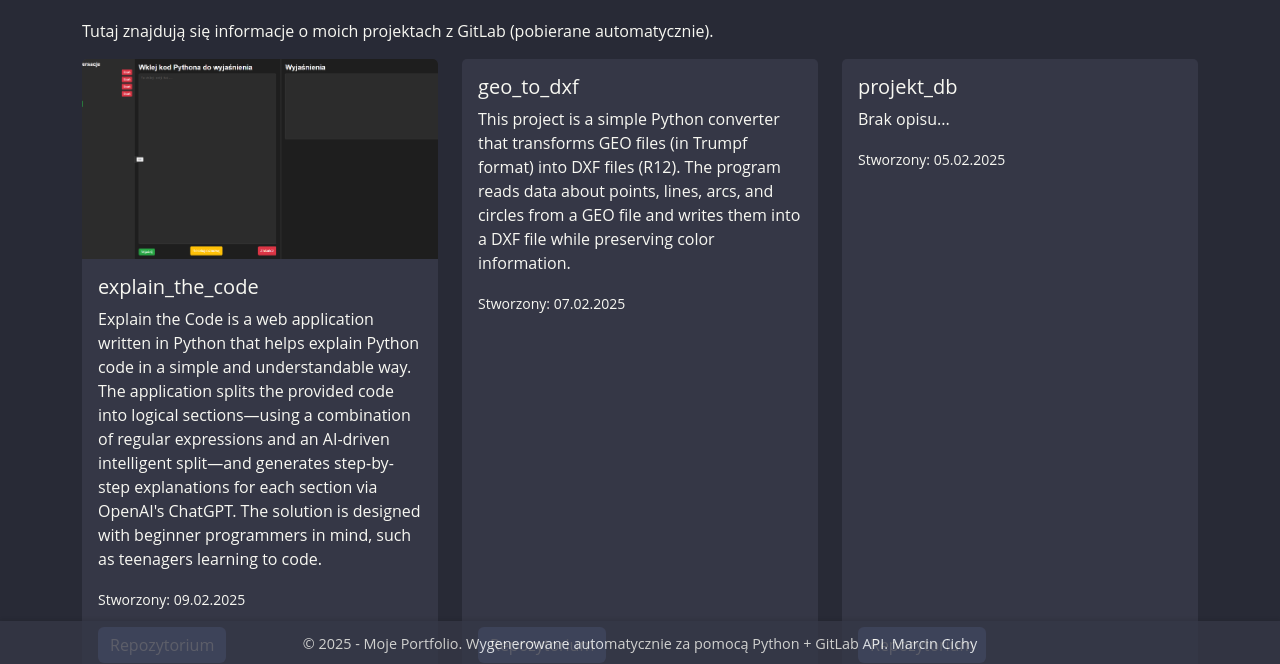
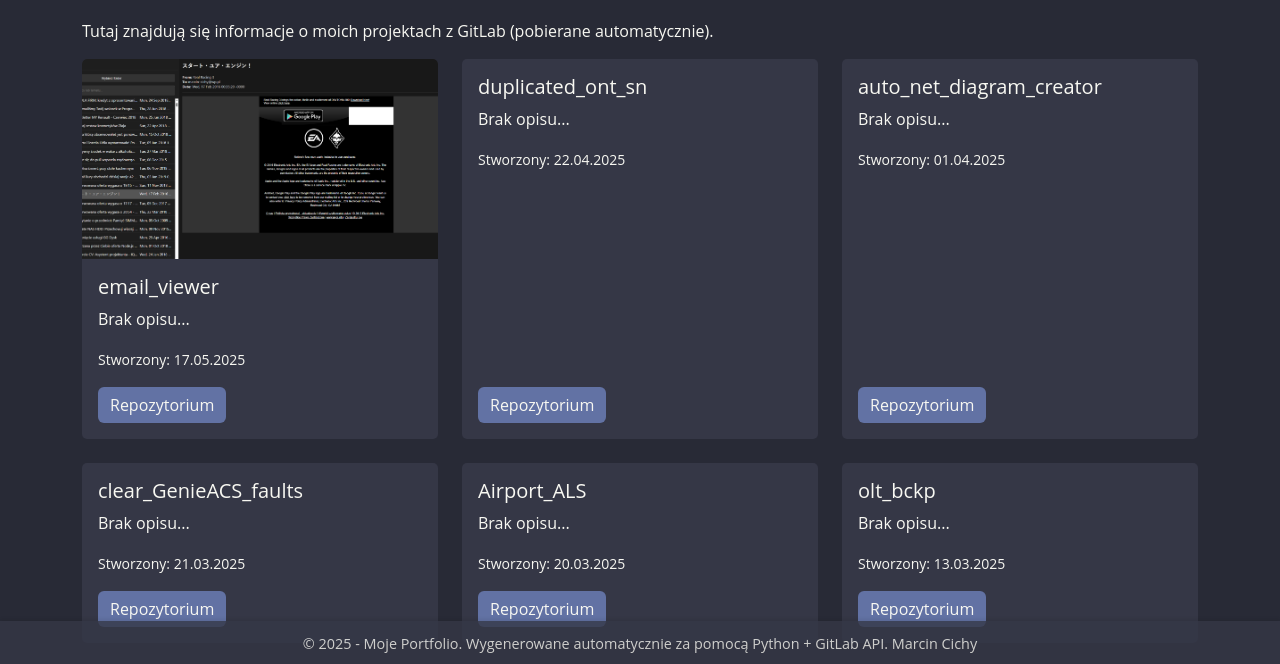
Before and after one commit to MarcinCichy/Create_MyPortfolio_Page, a plain HTML site: page programowanie.html in a window 1280 px wide. Shown: the part 133-797 px from the top of the page. Drawn offline with nearby package versions, Linux system fonts and the light colour scheme.

Commit message:
deploy: c9f98d1cd65a16fb5ad43ad585c129998cac19d8

```diff
--- a/programowanie.html
+++ b/programowanie.html
@@ -60,6 +60,157 @@
 
 <!-- Rzędy Bootstrapa z automatycznymi kolumnami (3 w rzędzie na szerszych ekranach) -->
 <div class="row row-cols-1 row-cols-md-3 g-4">
+
+  <div class="col">
+    <!-- Karta wyrównana do pełnej wysokości w kolumnie -->
+    <div class="card h-100 d-flex flex-column">
+
+        <img src="static/screenshots/69935831_main_window.png" alt="email_viewer"
+             class="card-img-top project-image"
+             style="object-fit: cover; height: 200px; width: 100%;">
+
+      <div class="card-body d-flex flex-column justify-content-between">
+        <div>
+          <h5 class="card-title">email_viewer</h5>
+          <p class="card-text">
+            Brak opisu...
+          </p>
+          <p class="card-text"><small class="text-accent">Stworzony: 17.05.2025</small></p>
+        </div>
+        <div>
+          <a href="https://gitlab.com/MarcinCichy/email_viewer" class="btn btn-primary mt-3" target="_blank">
+            Repozytorium
+          </a>
+        </div>
+      </div>
+    </div>
+  </div>
+
+  <div class="col">
+    <!-- Karta wyrównana do pełnej wysokości w kolumnie -->
+    <div class="card h-100 d-flex flex-column">
+
+      <div class="card-body d-flex flex-column justify-content-between">
+        <div>
+          <h5 class="card-title">duplicated_ont_sn</h5>
+          <p class="card-text">
+            Brak opisu...
+          </p>
+          <p class="card-text"><small class="text-accent">Stworzony: 22.04.2025</small></p>
+        </div>
+        <div>
+          <a href="https://gitlab.com/MarcinCichy/duplicated_ont_sn" class="btn btn-primary mt-3" target="_blank">
+            Repozytorium
+          </a>
+        </div>
+      </div>
+    </div>
+  </div>
+
+  <div class="col">
+    <!-- Karta wyrównana do pełnej wysokości w kolumnie -->
+    <div class="card h-100 d-flex flex-column">
+
+      <div class="card-body d-flex flex-column justify-content-between">
+        <div>
+          <h5 class="card-title">auto_net_diagram_creator</h5>
+          <p class="card-text">
+            Brak opisu...
+          </p>
+          <p class="card-text"><small class="text-accent">Stworzony: 01.04.2025</small></p>
+        </div>
+        <div>
+          <a href="https://gitlab.com/MarcinCichy/auto_net_diagram_creator" class="btn btn-primary mt-3" target="_blank">
+            Repozytorium
+          </a>
+        </div>
+      </div>
+    </div>
+  </div>
+
+  <div class="col">
+    <!-- Karta wyrównana do pełnej wysokości w kolumnie -->
+    <div class="card h-100 d-flex flex-column">
+
+      <div class="card-body d-flex flex-column justify-content-between">
+        <div>
+          <h5 class="card-title">clear_GenieACS_faults</h5>
+          <p class="card-text">
+            Brak opisu...
+          </p>
+          <p class="card-text"><small class="text-accent">Stworzony: 21.03.2025</small></p>
+        </div>
+        <div>
+          <a href="https://gitlab.com/MarcinCichy/clear_genieacs_faults" class="btn btn-primary mt-3" target="_blank">
+            Repozytorium
+          </a>
+        </div>
+      </div>
+    </div>
+  </div>
+
+  <div class="col">
+    <!-- Karta wyrównana do pełnej wysokości w kolumnie -->
+    <div class="card h-100 d-flex flex-column">
+
+      <div class="card-body d-flex flex-column justify-content-between">
+        <div>
+          <h5 class="card-title">Airport_ALS</h5>
+          <p class="card-text">
+            Brak opisu...
+          </p>
+          <p class="card-text"><small class="text-accent">Stworzony: 20.03.2025</small></p>
+        </div>
+        <div>
+          <a href="https://gitlab.com/MarcinCichy/airport_als" class="btn btn-primary mt-3" target="_blank">
+            Repozytorium
+          </a>
+        </div>
+      </div>
+    </div>
+  </div>
+
+  <div class="col">
+    <!-- Karta wyrównana do pełnej wysokości w kolumnie -->
+    <div class="card h-100 d-flex flex-column">
+
+      <div class="card-body d-flex flex-column justify-content-between">
+        <div>
+          <h5 class="card-title">olt_bckp</h5>
+          <p class="card-text">
+            Brak opisu...
+          </p>
+          <p class="card-text"><small class="text-accent">Stworzony: 13.03.2025</small></p>
+        </div>
+        <div>
+          <a href="https://gitlab.com/MarcinCichy/olt_bckp" class="btn btn-primary mt-3" target="_blank">
+            Repozytorium
+          </a>
+        </div>
+      </div>
+    </div>
+  </div>
+
+  <div class="col">
+    <!-- Karta wyrównana do pełnej wysokości w kolumnie -->
+    <div class="card h-100 d-flex flex-column">
+
+      <div class="card-body d-flex flex-column justify-content-between">
+        <div>
+          <h5 class="card-title">Lass_wyc</h5>
+          <p class="card-text">
+            Brak opisu...
+          </p>
+          <p class="card-text"><small class="text-accent">Stworzony: 20.02.2025</small></p>
+        </div>
+        <div>
+          <a href="https://gitlab.com/MarcinCichy/lass_wyc" class="btn btn-primary mt-3" target="_blank">
+            Repozytorium
+          </a>
+        </div>
+      </div>
+    </div>
+  </div>
 
   <div class="col">
     <!-- Karta wyrównana do pełnej wysokości w kolumnie -->
```
Also changed, not shown: index.html (+4 -0 lines), static/images/logo/pandas_logo.png (added), static/images/logo/selenium_logo.png (added), static/screenshots/50654703_main.png, static/screenshots/69935831_main_window.png (added).
